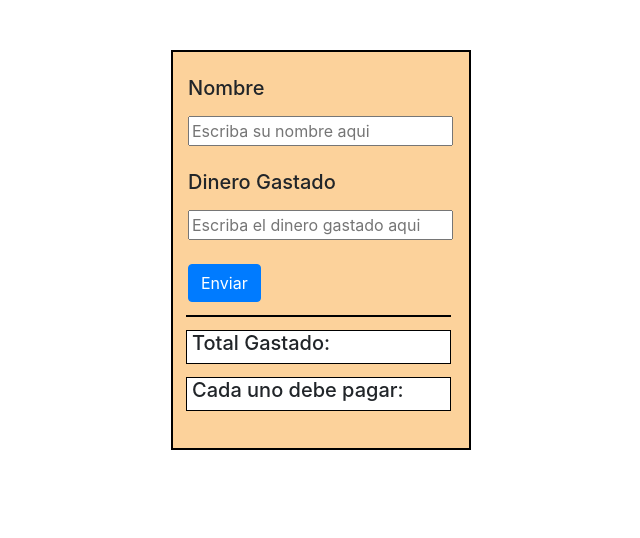
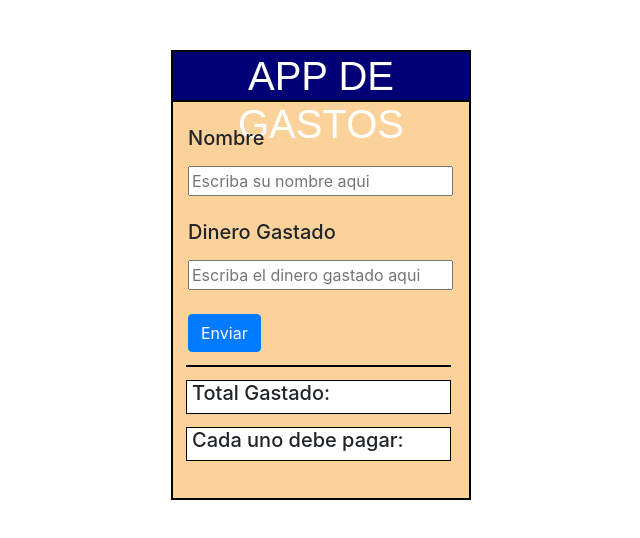
Before and after one commit to loriilucas/SPRINT-2, a plain HTML site: page index.html in a window 1280 px wide. Shown: the whole page, without its empty margins (329-969 px from the left). Drawn offline with nearby package versions, Linux system fonts and the light colour scheme.

Commit message:
Titulo: app de gastos

```diff
--- a/index.css
+++ b/index.css
@@ -1,3 +1,13 @@
+.anuncio{
+    text-align: center;
+    background-color:rgb(1, 1, 117);
+    border-bottom: 2px solid black;
+    height: 50px;
+    color: white;
+    font-family:fantasy;
+
+}
+
 .form{
     margin-left: 500px;
     margin-top: 50px;
@@ -13,7 +23,6 @@
 .anotacion{
     text-indent: 5px;
     margin: 13px;
-
     width: 265px;
     background-color: white;
     border: 1px solid black;
--- a/index.html
+++ b/index.html
@@ -20,8 +20,10 @@
 
   </head>
   <body>
+
     <form>
       <div class="form">
+        <div class="anuncio"><h1>APP DE GASTOS</h1></div>
         <div id="container" class="container">
           <div id="1ercont" class="ercont"><br>
             <label for="nombre"><h5>Nombre</h5></label>
```
